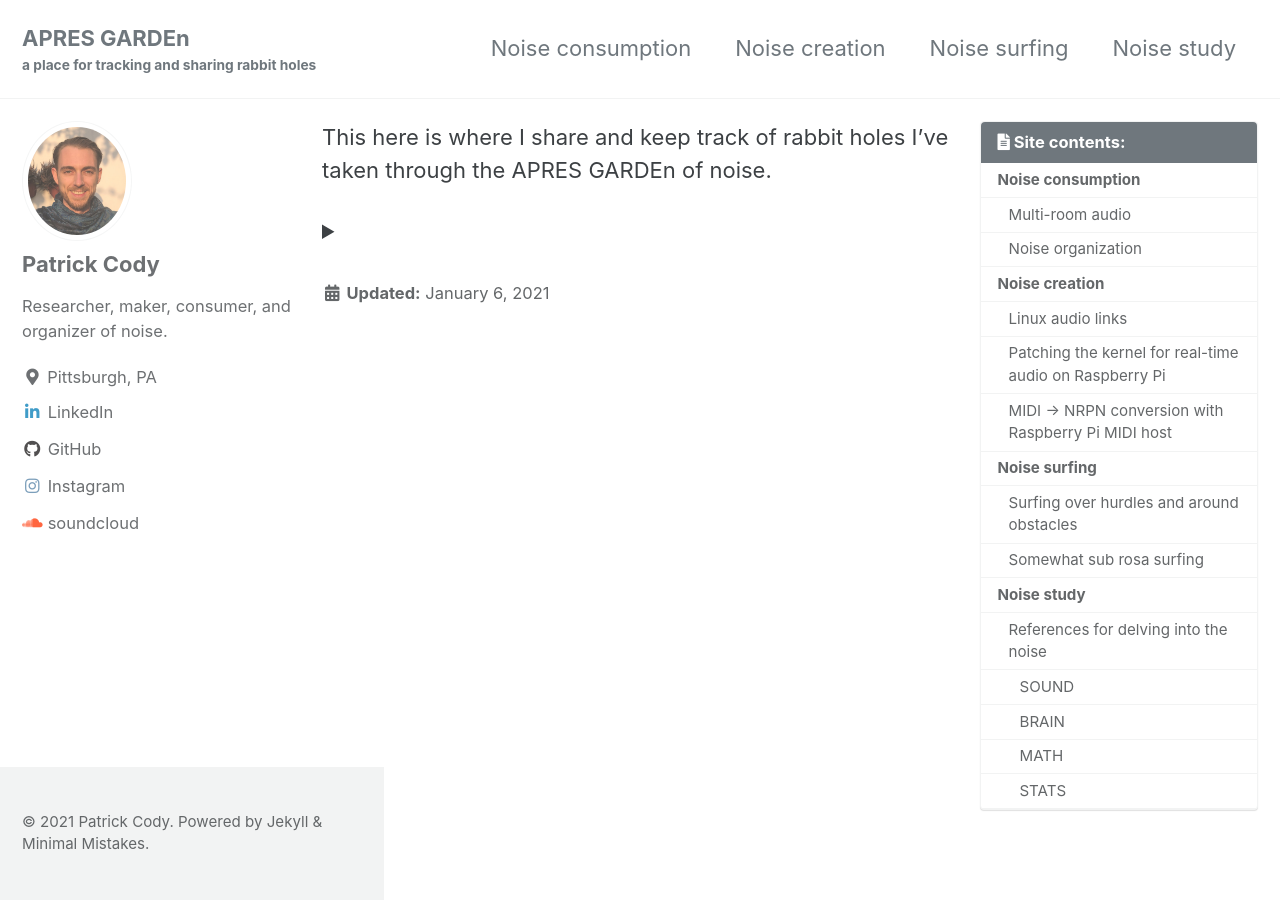
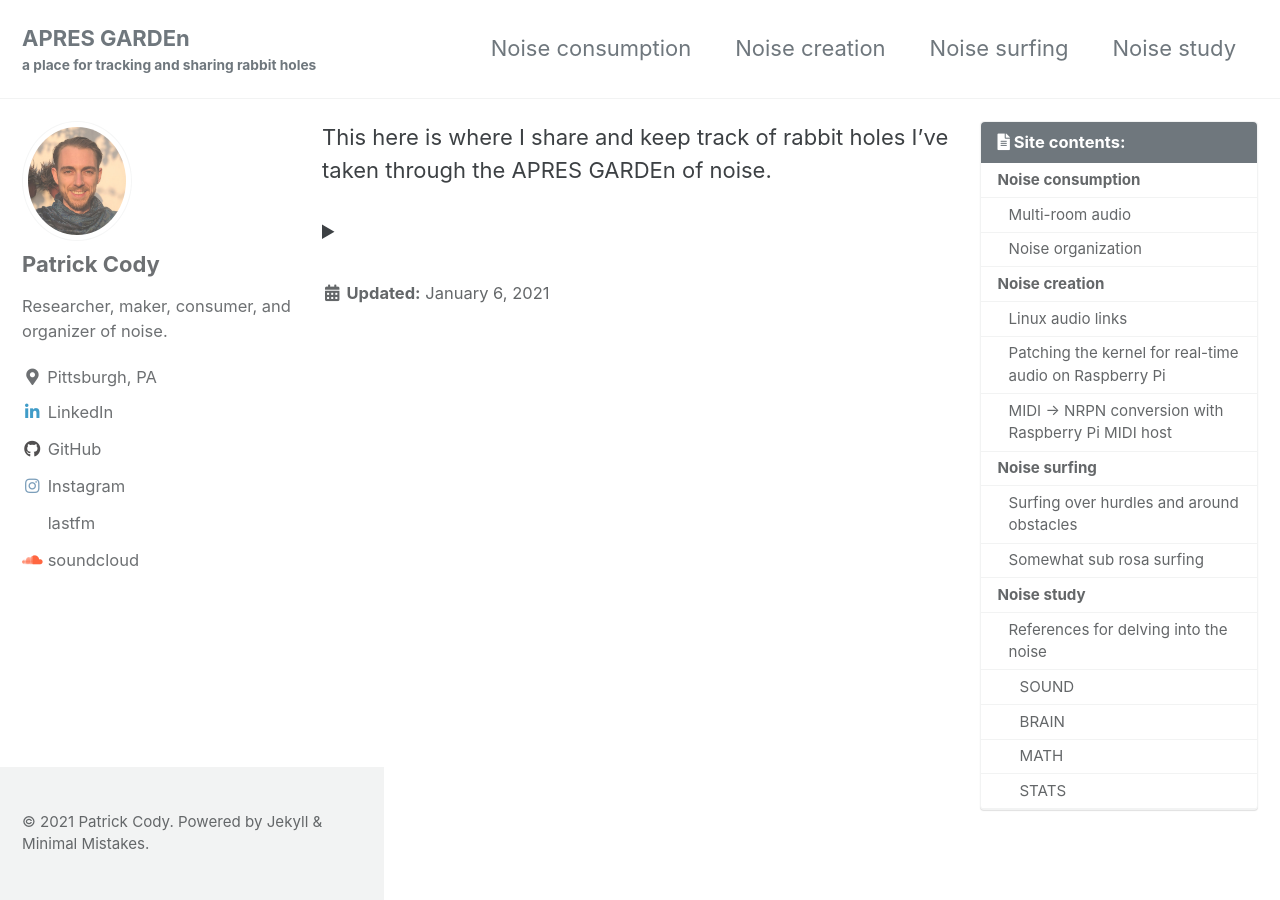
Before and after one commit to xiubert/xiubert.github.io, a Jekyll site: the page built from index.md, in a window 1280 px wide. Built offline with Jekyll 4.4.1, drawn with Linux system fonts in a browser that asks for light colours; cached includes are drawn as plain includes; the list of posts is cut into pages by our own code.

Commit message:
external profile link update

```diff
--- a/_config.yml
+++ b/_config.yml
@@ -117,6 +117,9 @@ author:
     - label: "Instagram"
       icon: "fab fa-fw fa-instagram"
       url: "https://www.instagram.com/apresgarde/"
+    - label: "lastfm"
+      icon: "fab fa-fw fa-lasfm"
+      url: "https://www.last.fm/user/xiubert/"
     - label: "soundcloud"
       icon: "fab fab fa-soundcloud"
       url: "https://soundcloud.com/mediakit"
```
